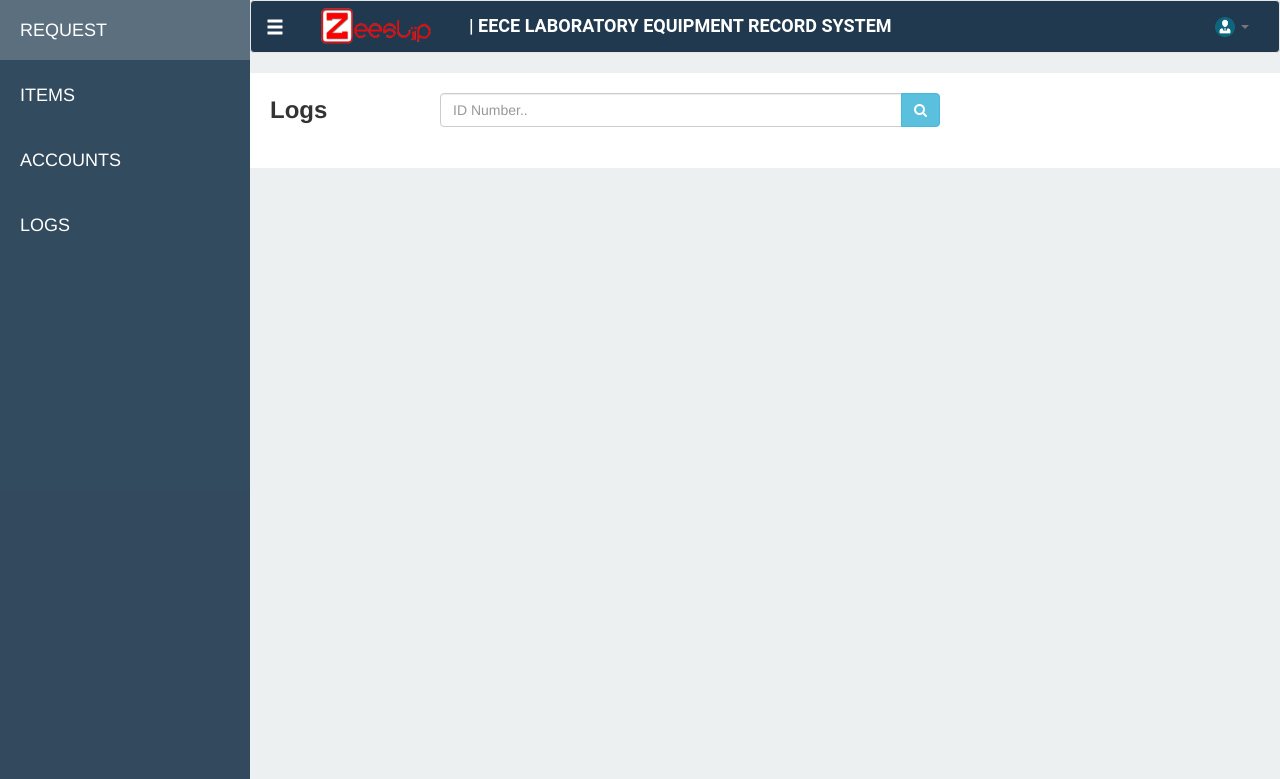
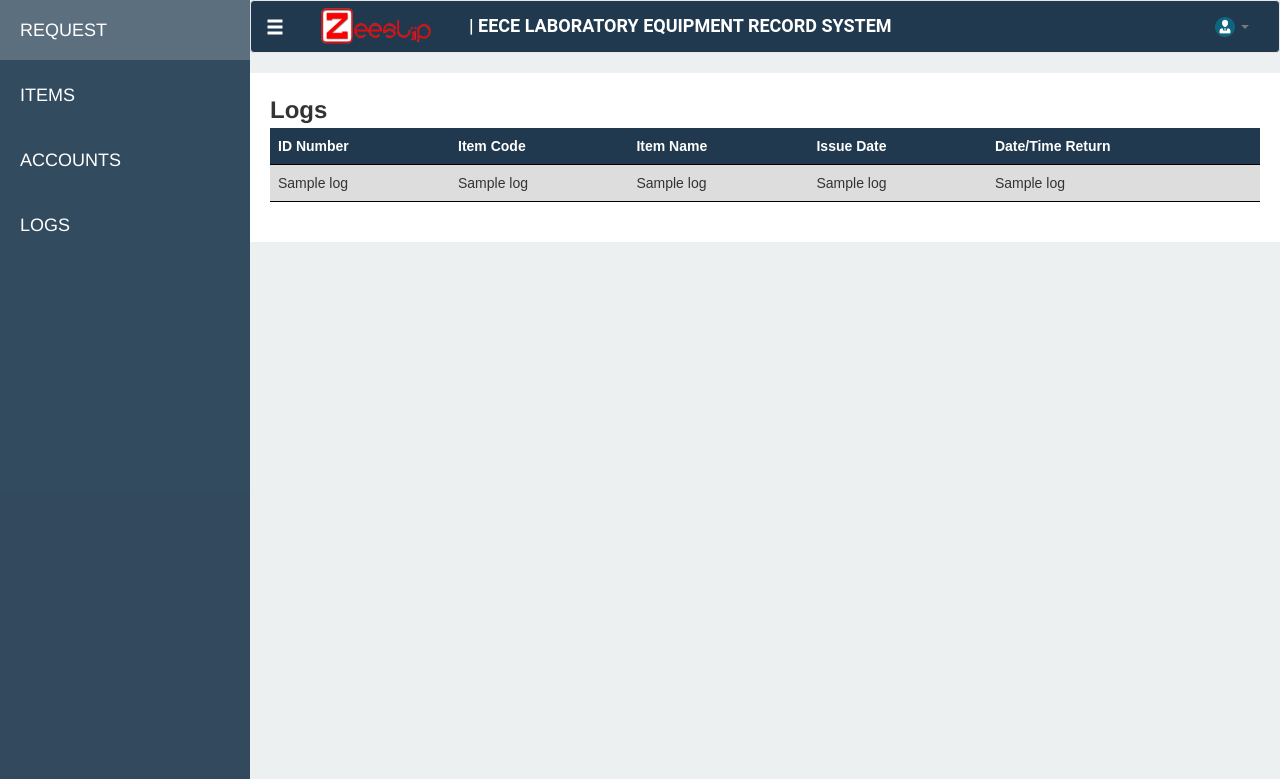
Before and after one commit to zoemar101/eece_elab, a Flask app: template templates/modules/logs.html in a window 1280 px wide. Shown: the top 779 px of the page. Run offline with Flask 2, Linux system fonts and the light colour scheme; the template is opened without the code that fills it: most values are stand-ins (such as "Sample title", 1, 10 or a date in 2020); some libraries are stand-ins or nearby versions.

Commit message:
[Update!] Logs

```diff
--- a/templates/modules/logs.html
+++ b/templates/modules/logs.html
@@ -3,15 +3,31 @@
 <div class="request-page-def">
     <div class="row">
         <div class="col-md-2"><span class="request-text"> Logs </span></div>
-        <div class="col-md-10">
-        <form>
-         <div class="input-group searchbar-length">
-          <input type="text" class="form-control" placeholder="ID Number..">
-          <span class="input-group-btn ">
-            <button class="btn btn-info" type="button"><i class="fa fa-search"></i></button>
-          </span>
-        </div>
-        </form>
+    </div>
+    <div class="row">
+        <div class="col-md-12">
+            <table>
+                <thead>
+                    <tr>
+                        <th>ID Number</th>
+                        <th>Item Code</th>
+                        <th>Item Name</th>
+                        <th>Issue Date</th>
+                        <th>Date/Time Return</th>
+                    </tr>
+                </thead>
+                <tbody>
+                    {% for l in logs %}
+                        <tr>
+                            <td>{{ l[1] }}</td>
+                            <td>{{ l[6] }}</td>
+                            <td>{{ l[7] }}</td>
+                            <td>{{ l[10] }}</td>
+                            <td>{{ l[11] }}</td>
+                        </tr>
+                    {% endfor %}
+                </tbody>
+            </table>
         </div>
     </div>
     <br>
```
